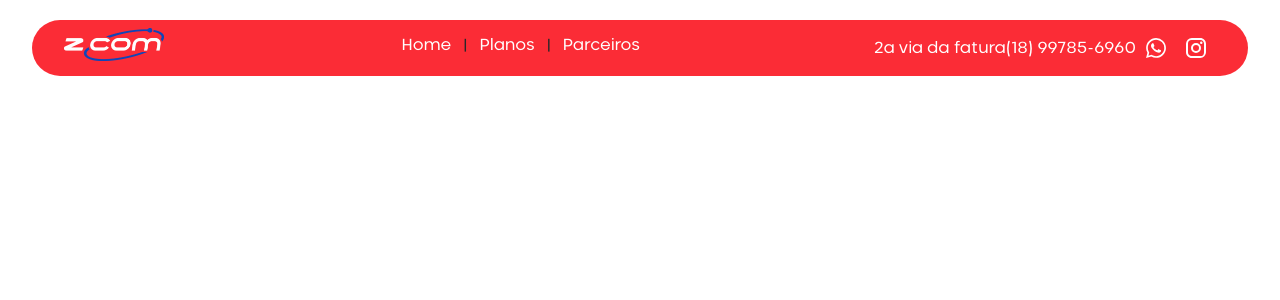
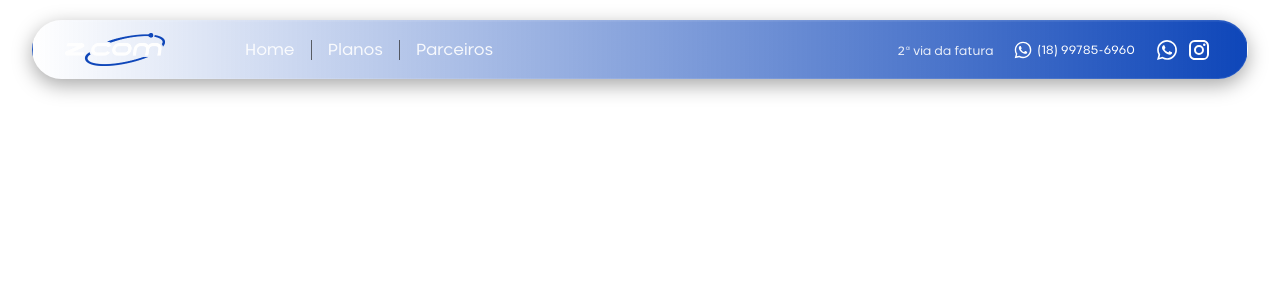
Before and after one commit to caetanojpo/zcom-provider, a Next.js app: page /em-dev-dos-crias in a window 1280 px wide. Shown: the top 300 px of the page. Built offline with nearby package versions, Linux system fonts and the light colour scheme.

Commit message:
finishing up desktop version

```diff
--- a/src/app/em-dev-dos-crias/page.tsx
+++ b/src/app/em-dev-dos-crias/page.tsx
@@ -1,69 +1,5 @@
-import { IMAGE_SRC } from '@/data/imageSrc.data';
-import Image from 'next/image';
-import { NAVBAR_COPYWRITING } from '@/data/copywriting/navbar.data';
-import { socialMediaLinks } from '@/data/links.data';
-import SocialIconButton from '@/components/atoms/buttons/SocialIconButton';
+import NavBar from '@/components/organisms/Navbar';
 
 export default function HomeDev() {
-  return (
-    // <main className="relative w-dvw h-dvh overflow-hidden text-white flex flex-col xl:flex-row items-center xl:items-start">
-    //   <div
-    //     aria-hidden
-    //     className={cn(
-    //       'absolute pointer-events-none z-10 bg-construction_bg bg-no-repeat bg-center bg-contain',
-    //       'bottom-[-200px] left-[-100px] w-[120%] h-[420px]',
-    //       'md:bottom-[-300px] md:left-[-200px] md:h-[600px]',
-    //       'xl:bottom-[-500px] xl:left-[-650px] xl:h-[900px]',
-    //     )}
-    //   />
-    //   <div className="absolute inset-0 bg-gradient-to-b xl:bg-gradient-to-br from-dark to-zcom" />
-    //
-    //   <DarkOverlay />
-    //
-    // </main>
-    <NavBar />
-  );
+  return <NavBar />;
 }
-
-function NavBar() {
-  return (
-    <div className="flex w-[95%] pl-8 pr-8 pt-2 pb-2 rounded-full bg-red-500 ml-auto mr-auto mt-5">
-      <div className="flex-1">
-        <div className="flex items-center justify-between">
-          <Image
-            src={IMAGE_SRC.navBar.logo}
-            alt={NAVBAR_COPYWRITING.logoAlt}
-            width={100}
-            height={100}
-            priority={true}
-            quality={100}
-          />
-          <div className="flex items-center justify-between gap-3">
-            <div className="text-white">Home</div>
-            <span className="text-dark">|</span>
-            <div className="text-white">Planos</div>
-            <span className="text-dark">|</span>
-            <div className="text-white">Parceiros</div>
-          </div>
-        </div>
-      </div>
-      <div className="flex-1">
-        <div className="flex items-center justify-end">
-          <div className="text-white">2a via da fatura</div>
-          <div className="text-white">(18) 99785-6960</div>
-          {socialMediaLinks.map((item, index) => (
-            <SocialIconButton
-              key={index}
-              name={item.title}
-              target={item.target}
-              icon={item.icon}
-              link={item.link}
-              variant="white"
-              size="sm"
-            />
-          ))}
-        </div>
-      </div>
-    </div>
-  );
-}
--- a/src/components/atoms/buttons/SocialIconButton.tsx
+++ b/src/components/atoms/buttons/SocialIconButton.tsx
@@ -19,7 +19,7 @@
       target={target ?? '_blank'}
       rel={target === '_blank' ? 'noopener noreferrer' : undefined}
       aria-label={label}
-      className="inline-flex items-center justify-center rounded-full p-2 transition-transform hover:scale-105 focus:outline-none focus-visible:ring-2 focus-visible:ring-offset-2 focus-visible:ring-zcom"
+      className="inline-flex items-center justify-center rounded-full p-1 transition-transform hover:scale-105 focus:outline-none focus-visible:ring-2 focus-visible:ring-offset-2 focus-visible:ring-zcom"
     >
       <Icon icon={icon ?? CircleQuestionMark} variant={variant} size={size} aria-hidden={false} />
     </Link>
--- a/src/components/atoms/icons/Icon.tsx
+++ b/src/components/atoms/icons/Icon.tsx
@@ -5,6 +5,7 @@
 export const iconVariants = cva('inline-block select-none', {
   variants: {
     size: {
+      xs: 'w-5 h-5',
       sm: 'w-6 h-6',
       md: 'w-10 h-10',
       lg: 'w-12 h-12',
--- a/src/data/copywriting/navbar.data.ts
+++ b/src/data/copywriting/navbar.data.ts
@@ -1,3 +1,27 @@
+import WhatsAppIcon from '../../../public/icons/whatsapp.svg';
+
 export const NAVBAR_COPYWRITING = {
   logoAlt: 'Logo da empresa ZCOM',
+  mainSection: [
+    {
+      text: 'Home',
+      link: '#Home',
+    },
+    {
+      text: 'Planos',
+      link: '#Planos',
+    },
+    {
+      text: 'Parceiros',
+      link: '#Parceiros',
+    },
+  ],
+  phone: {
+    text: '(18) 99785-6960',
+    icon: WhatsAppIcon,
+  },
+  invoice: {
+    text: '2ª via da fatura',
+    link: '#invoice',
+  },
 };
--- a/tailwind.config.ts
+++ b/tailwind.config.ts
@@ -15,6 +15,7 @@
         dark: '#282829',
         light: '#FEFEFE',
         zcom: '#0E46B9',
+        zcomDark: '#20325d',
       },
     },
   },
```
